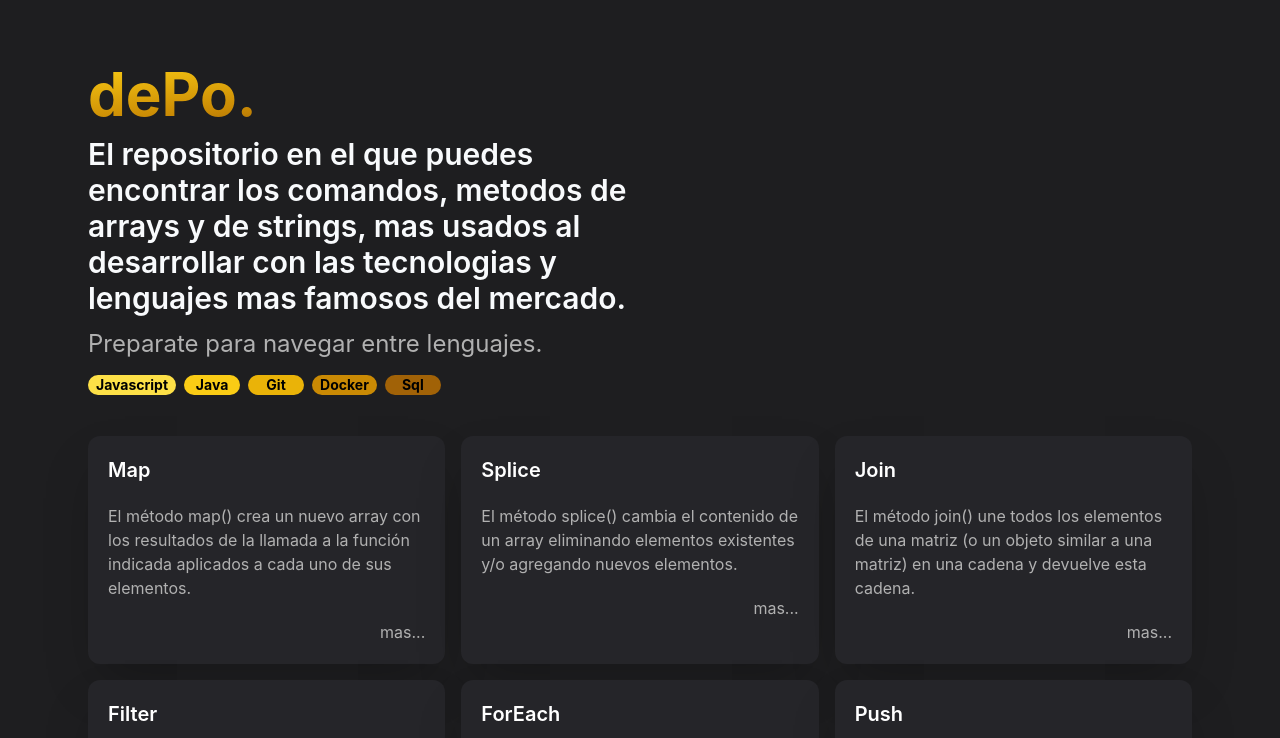
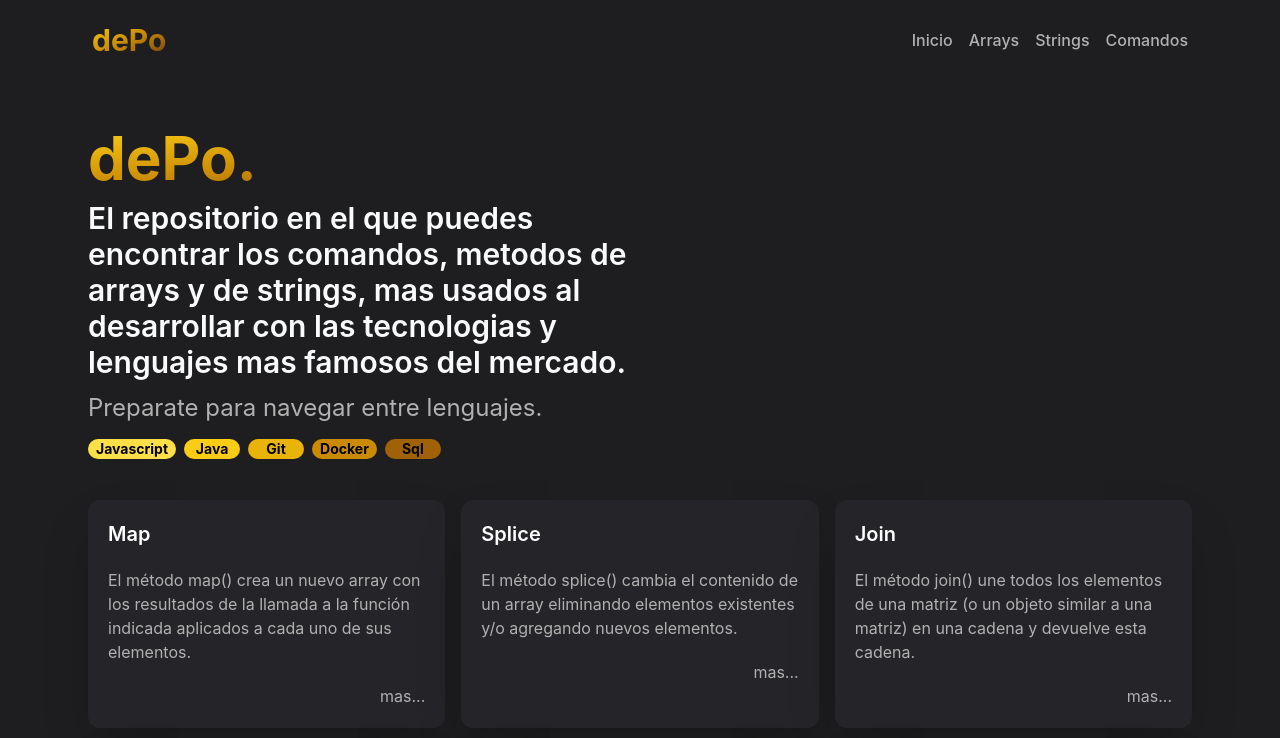
Before and after one commit to LuisAlomia/depo, a React (Vite) app: page / in a window 1280 px wide. Shown: the top 738 px of the page. Built offline with nearby package versions, Linux system fonts and the light colour scheme.

Commit message:
feat(Navbar): create component Navbar and add component App

```diff
--- a/src/App.tsx
+++ b/src/App.tsx
@@ -1,11 +1,15 @@
 import Home from "./page/home/Home";
 import Layout from "./shared/components/Layout";
+import Navbar from "./shared/components/Navbar";
 
 function App() {
   return (
-    <Layout>
-      <Home />
-    </Layout>
+    <>
+      <Layout>
+        <Navbar />
+        <Home />
+      </Layout>
+    </>
   );
 }
 
--- a/src/page/home/components/Grid.tsx
+++ b/src/page/home/components/Grid.tsx
@@ -6,9 +6,9 @@ type Props = {
 
 const Grid = ({ children }: Props) => {
   return (
-    <div className="w-full grid grid-cols-[repeat(auto-fit,_minmax(19rem,_1fr))] justify-items-center gap-4">
+    <section className="w-full grid grid-cols-[repeat(auto-fit,_minmax(19rem,_1fr))] justify-items-center gap-4">
       {children}
-    </div>
+    </section>
   );
 };
 
--- /dev/null
+++ b/src/shared/components/Navbar.tsx
@@ -0,0 +1,27 @@
+const Navbar = () => {
+  return (
+    <nav className="h-[4rem] bg-[#1e1e20]">
+      <div className="h-[5rem] max-w-6xl flex justify-between items-center fixed bg-[#1e1e20] top-0 right-0 left-0 mx-auto mb-10 px-7 z-20">
+        <span className="text-3xl font-bold text-transparent bg-clip-text bg-gradient-to-tl from-yellow-900 via-yellow-600 to-yellow-400 cursor-pointer">
+          dePo
+        </span>
+        <ul className="flex gap-4 capitalize">
+          <li className="cursor-pointer font-medium hover:text-yellow-600">
+            Inicio
+          </li>
+          <li className="cursor-pointer font-medium hover:text-yellow-600">
+            arrays
+          </li>
+          <li className="cursor-pointer font-medium hover:text-yellow-600">
+            strings
+          </li>
+          <li className="cursor-pointer font-medium hover:text-yellow-600">
+            comandos
+          </li>
+        </ul>
+      </div>
+    </nav>
+  );
+};
+
+export default Navbar;
```
